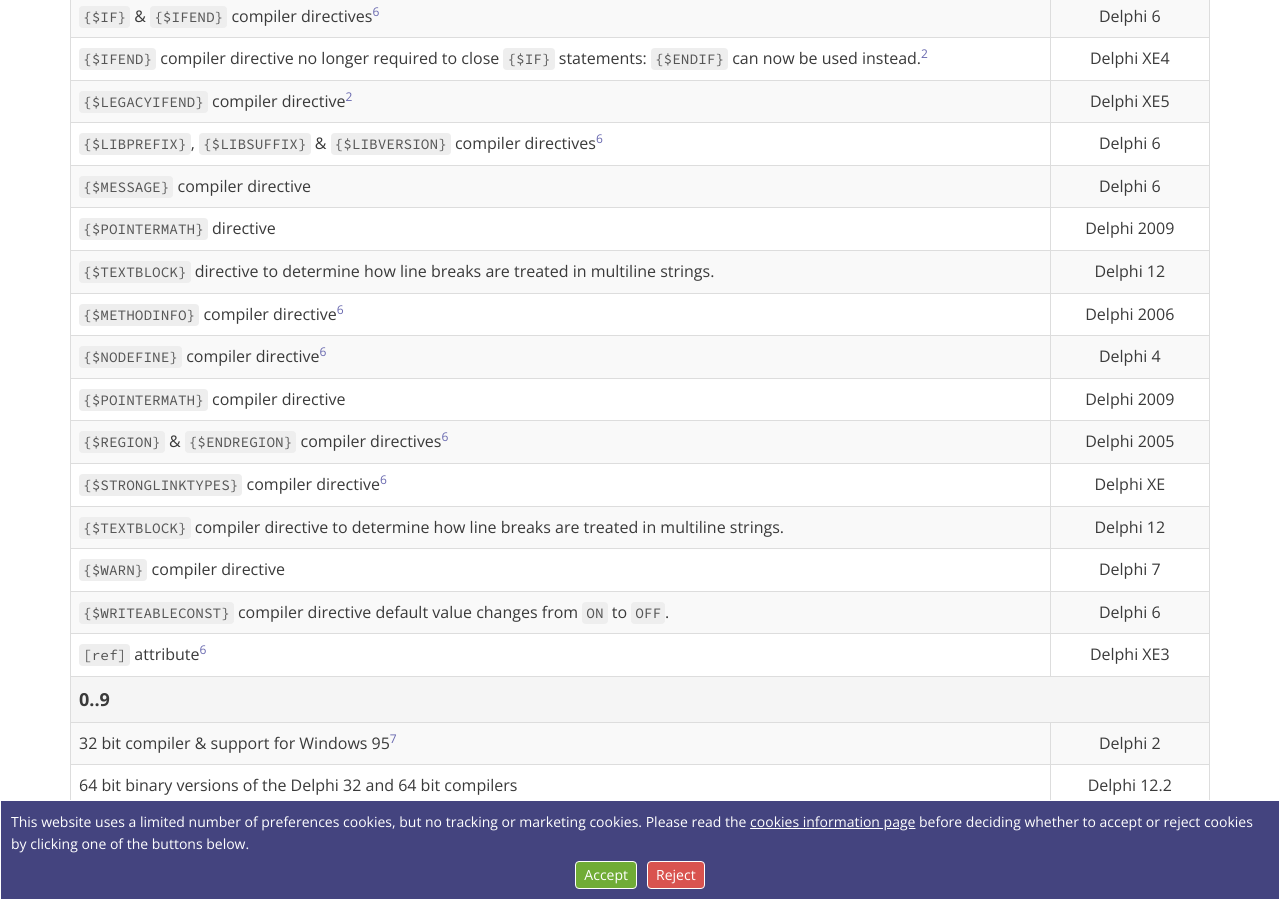
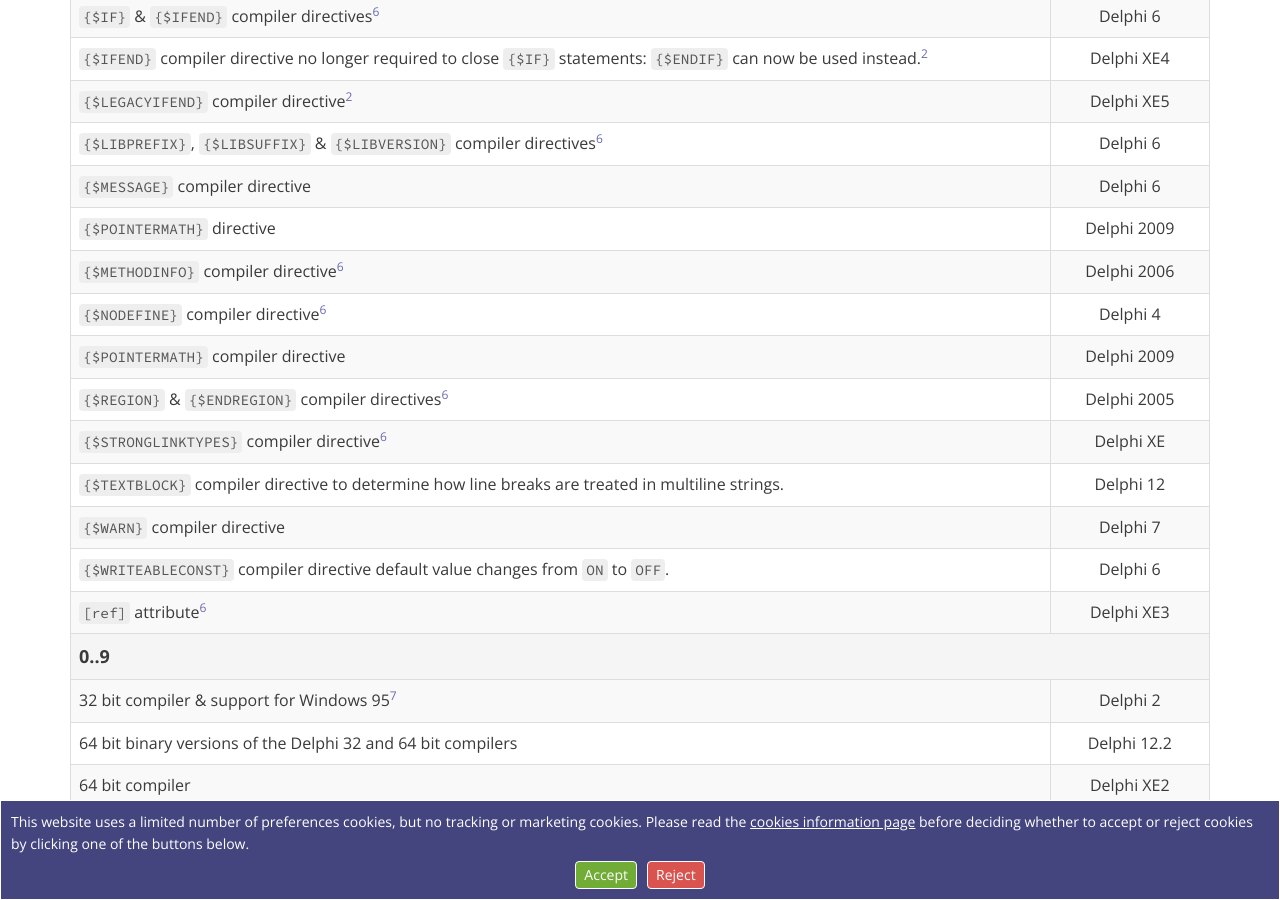
Before and after one commit to delphidabbler/delphidabbler.github.io, a Jekyll site: the page built from notes/version-features.html, in a window 1280 px wide and 900 px high, scrolled down 724 px. Built offline with Jekyll 4.4.1, drawn with Linux system fonts in a browser that asks for light colours.

Commit message:
Fix error in Version Features page
Duplicate entry for {$TEXTBLOCK} directive removed.

```diff
--- a/notes/version-features.html
+++ b/notes/version-features.html
@@ -122,10 +122,6 @@
                 <tr>
                     <td><code>{$POINTERMATH}</code> directive</td>
                     <td>Delphi 2009</td>
-                </tr>
-                <tr>
-                    <td><code>{$TEXTBLOCK}</code> directive to determine how line breaks are treated in multiline strings.</td>
-                    <td>Delphi 12</td>
                 </tr>
                 <tr>
                     <td><code>{$METHODINFO}</code> compiler directive<a href="#footnote-6" title="Source: StackOverflow"><sup>6</sup></a></td>
```
